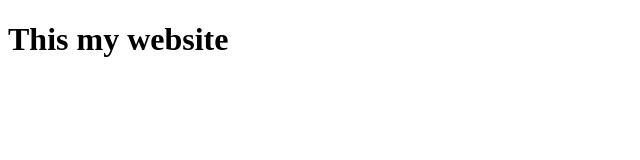
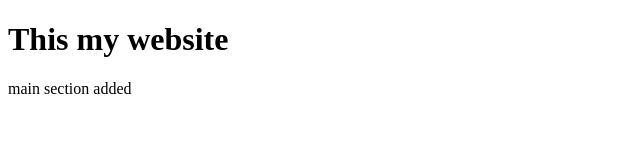
Before and after one commit to yuksela/seng461-fall26-1, a plain HTML site: page index.html in a window 1280 px wide. Shown: the whole page, without its empty margins (0-640 px from the left). Drawn offline with Linux system fonts and the light colour scheme.

Commit message:
main section added

```diff
--- a/index.html
+++ b/index.html
@@ -7,5 +7,8 @@
 </head>
 <body>
     <h1>This my website</h1>
+    <main>
+        <p> main section added</p>
+    </main>
 </body>
 </html>
```
